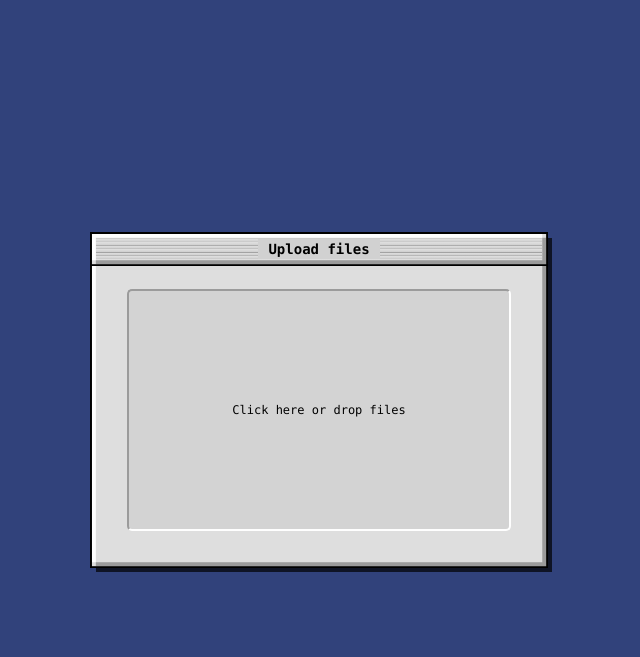
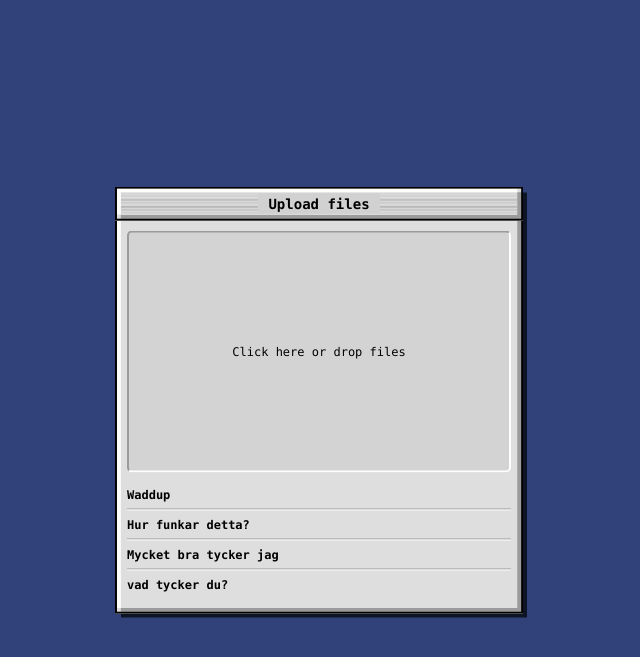
Before and after one commit to dheurlin/bsfiles, a Flask app: page / in a window 1280 px wide. Shown: the top 657 px of the page, without its empty margins (321-961 px from the left). Run offline with Flask 2, Linux system fonts and the light colour scheme; the visitor is signed in with stand-in values (Sample User, id 1); some libraries are stand-ins or nearby versions.

Commit message:
More syling of upload and login windows

```diff
--- a/project/bsfiles/static/css/style.css
+++ b/project/bsfiles/static/css/style.css
@@ -16,8 +16,8 @@ body {
 
 .retro-window {
   background-color: #dedede;
-  padding: 30px;
-  padding-top: 50px;
+  padding: 5px;
+  padding-top: 37px;
   box-shadow: 5px 5px 0px 0px rgba(0, 0, 0, 0.7);
 }
 .retro-window, .retro-window span.retro-window-title {
@@ -45,6 +45,10 @@ body {
   display: inline-block;
 }
 
+.login-window {
+  padding: 10px;
+}
+
 .outer-border, input[type=submit], button {
   box-shadow: 0 0 0 1px #111;
 }
@@ -59,6 +63,8 @@ input[type=text], input[type=password] {
   border-color: black;
   padding: 4px 6px;
   border-radius: 5px;
+  box-sizing: border-box;
+  width: 100%;
 }
 
 input[type=submit], button {
@@ -82,6 +88,7 @@ input[type=submit]:focus, button:focus {
 #content.drop-window {
   width: 30%;
   min-width: 350px;
+  padding-bottom: 0;
 }
 
 #drop-area {
@@ -99,4 +106,25 @@ input[type=submit]:focus, button:focus {
   background-image: repeating-linear-gradient(-45deg, rgba(0, 0, 0, 0.05) 0 4px, transparent 4px 8px);
 }
 
+#message-area {
+  padding: 15px 0;
+}
+#message-area:empty {
+  height: 30px;
+}
+#message-area .message {
+  font-weight: bold;
+  padding: 7px 0;
+  border-top: 1px #FEFEFE solid;
+  border-bottom: 1px #9b9b9b solid;
+}
+#message-area .message:first-child {
+  padding-top: 0;
+  border-top: none;
+}
+#message-area .message:last-child {
+  padding-bottom: 0;
+  border-bottom: none;
+}
+
 /*# sourceMappingURL=style.css.map */
--- a/project/bsfiles/static/js/file-upload.js
+++ b/project/bsfiles/static/js/file-upload.js
@@ -22,19 +22,12 @@ function eventListeners(area, fileInput) {
     });
 
     // Act when a file is dropped
-    area.addEventListener('drop', handleDrop, false);
+    // area.addEventListener('drop', handleDrop, false);
+    area.addEventListener('drop', e => handleFiles(e.dataTransfer.files), false);
 
     // Let the user click the area to select a file
     area.addEventListener     ('click' , _ => fileInput.click()            , false);
     fileInput.addEventListener('change', _ => handleFiles(fileInput.files) , false);
-
-}
-
-function handleDrop(e) {
-    let dt = e.dataTransfer;
-    let files = dt.files;
-
-    handleFiles(files);
 }
 
 function handleFiles(files) {
@@ -57,7 +50,7 @@ function handleFiles(files) {
 }
 
 function handleSuccess(text, filename) {
-    appendMessage(`${filename} ----> ${text}`, "success");
+    appendMessage(`${filename} ----> <a href=${text}>${text}</a>`, "success");
 }
 
 function handleFailure(text, filename) {
@@ -66,26 +59,19 @@ function handleFailure(text, filename) {
 
 function appendMessage(text, type) {
     const msgArea = document.querySelector('#message-area');
-    let list = msgArea.querySelector('ul');
+    // let list = msgArea.querySelector('ul');
 
-    if (!list) {
-        list = document.createElement('ul');
-        msgArea.appendChild(list);
-    }
+    // if (!list) {
+    //     list = document.createElement('ul');
+    //     msgArea.appendChild(list);
+    // }
 
-    const msg = document.createElement('li');
-    msg.innerText = text;
+    const msg = document.createElement('div');
+    msg.innerHTML = text;
+    msg.classList.add('message');
     msg.classList.add(type);
-    list.appendChild(msg);
+    msgArea.appendChild(msg);
 }
-
-// function handleError(text) {
-//     console.log(text);
-// }
-
-// function handleSuccess(text) {
-//     console.log(text);
-// }
 
 window.addEventListener("load", _ => {
     const fileInput = document.querySelector('#drop-area #file');
--- a/project/bsfiles/static/sass/style.sass
+++ b/project/bsfiles/static/sass/style.sass
@@ -24,11 +24,11 @@ body
 .retro-window
   $border-width: 6px
   $title-height: 20px
-  $window-padding: 30px
+  $window-padding: 5px
 
   background-color: $window-color
   padding: $window-padding
-  padding-top: $window-padding + $title-height
+  padding-top: $window-padding + $title-height + 2 * $border-width
 
   &, & span.retro-window-title
     border: $border-width solid black
@@ -64,6 +64,9 @@ body
       background-color: $base-color
       display: inline-block
 
+.login-window
+  padding: 10px
+
 // FORMS -------------------------------------------
 
 .outer-border
@@ -78,19 +81,9 @@ input[type=text], input[type=password]
   border-color: black
   padding: 4px 6px
   border-radius: 5px
+  box-sizing: border-box
+  width: 100%
 
-// input[type=file]
-//   width: 0.1px
-//   height: 0.1px
-//   opacity: 0
-//   overflow: hidden
-//   position: absolute
-//   z-index: -1
-
-// label.file-btn
-//   display: inline-block
-
-// input[type=submit], label.file-btn, button
 input[type=submit], button
   color: black
 
@@ -117,6 +110,7 @@ input[type=submit], button
 #content.drop-window
   width: 30%
   min-width: 350px
+  padding-bottom: 0
 
 #drop-area
 
@@ -124,7 +118,6 @@ input[type=submit], button
     display: none
 
   text-align: center
-  // line-height: 250px
 
   padding: 100px 15px
 
@@ -138,3 +131,46 @@ input[type=submit], button
 
   &.highlight, &:active
     background-image: repeating-linear-gradient(-45deg, $bg 0 4px, transparent 4px 8px)
+
+#message-area
+
+  padding: 15px 0
+
+  &:empty
+    height: 30px
+  // margin: 15px 0
+
+  // FIRST IDEA
+  .message
+    font-weight: bold
+    padding: 7px 0
+    border-top: 1px $emboss-highlight solid
+    border-bottom: 1px $emboss-shadow solid
+
+    &:first-child
+      padding-top: 0
+      border-top: none
+
+    &:last-child
+      padding-bottom: 0
+      border-bottom: none
+
+  // 2nd IDEA
+
+  // background-color: white
+  // border: 2px black solid
+  // border-color: $emboss-in
+
+  // .message
+  //   padding: 5px 0
+  //   padding-left: 10px
+  //   margin: 2px 0
+  //   background-color: lighten($window-color, 5%)
+
+  //   &:first-child
+  //     padding-top: 0
+  //     margin-top: 0
+
+  //   &:last-child
+  //     padding-bottom: 0
+  //     margin-bottom: 0
--- a/project/bsfiles/templates/index.html
+++ b/project/bsfiles/templates/index.html
@@ -21,9 +21,14 @@
     </form>
   </div>
 
+  <!-- <div id="message-area"></div> -->
+
   <div id="message-area">
+    <div class="message">Waddup</div>
+    <div class="message">Hur funkar detta?</div>
+    <div class="message">Mycket bra tycker jag</div>
+    <div class="message">vad tycker du?</div>
   </div>
-
  <script>
    const uploadUrl = "{{ url_for('main.index') }}";
  </script>
```
Also changed, not shown: project/bsfiles/templates/login.html (+8 -1 lines), 1 other file.
